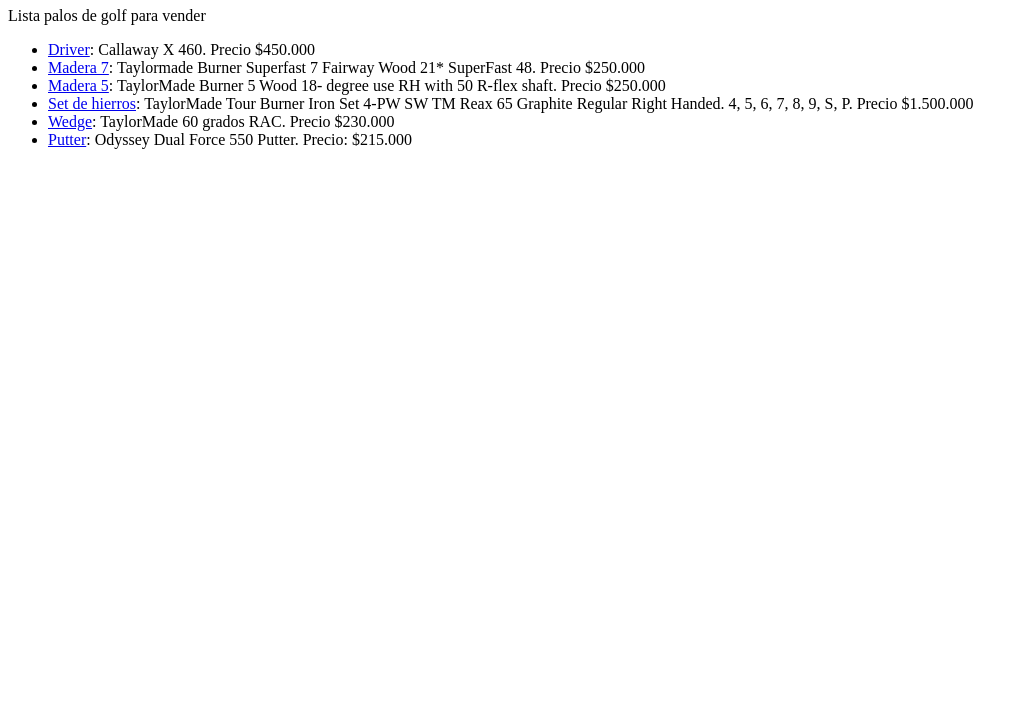
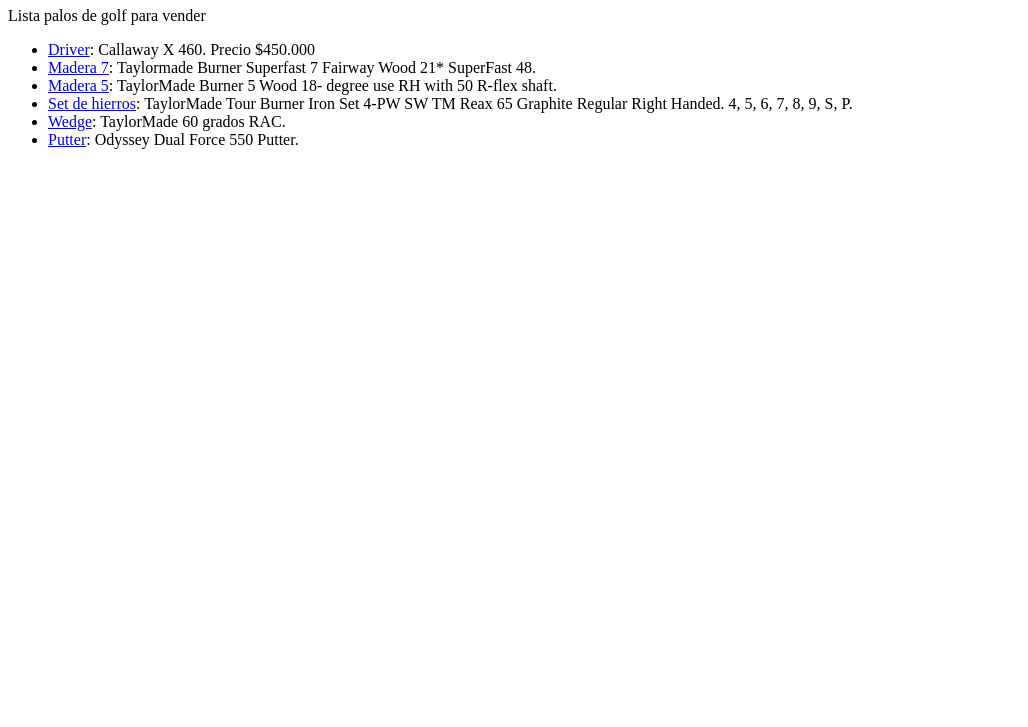
Before and after one commit to nftd/palos-golf, a plain HTML site: page index.html in a window 1280 px wide. Shown: the part 73-800 px from the top of the page, without its empty margins (0-1028 px from the left). Drawn offline with Linux system fonts and the light colour scheme.

Commit message:
index without price

```diff
--- a/index.html
+++ b/index.html
@@ -12,25 +12,19 @@
       <li><a href="driver.html">Driver</a>: Callaway X 460. Precio $450.000</li>
       <li>
         <a href="madera7.html">Madera 7</a>: Taylormade Burner Superfast 7
-        Fairway Wood 21* SuperFast 48. Precio $250.000
+        Fairway Wood 21* SuperFast 48.
       </li>
       <li>
         <a href="madera5.html">Madera 5</a>: TaylorMade Burner 5 Wood 18- degree
-        use RH with 50 R-flex shaft. Precio $250.000
+        use RH with 50 R-flex shaft.
       </li>
       <li>
         <a href="hierros.html">Set de hierros</a>: TaylorMade Tour Burner Iron
         Set 4-PW SW TM Reax 65 Graphite Regular Right Handed. 4, 5, 6, 7, 8, 9,
-        S, P. Precio $1.500.000
+        S, P.
       </li>
-      <li>
-        <a href="wedge.html">Wedge</a>: TaylorMade 60 grados RAC. Precio
-        $230.000
-      </li>
-      <li>
-        <a href="putter.html">Putter</a>: Odyssey Dual Force 550 Putter. Precio:
-        $215.000
-      </li>
+      <li><a href="wedge.html">Wedge</a>: TaylorMade 60 grados RAC.</li>
+      <li><a href="putter.html">Putter</a>: Odyssey Dual Force 550 Putter.</li>
     </ul>
   </body>
 </html>
```
